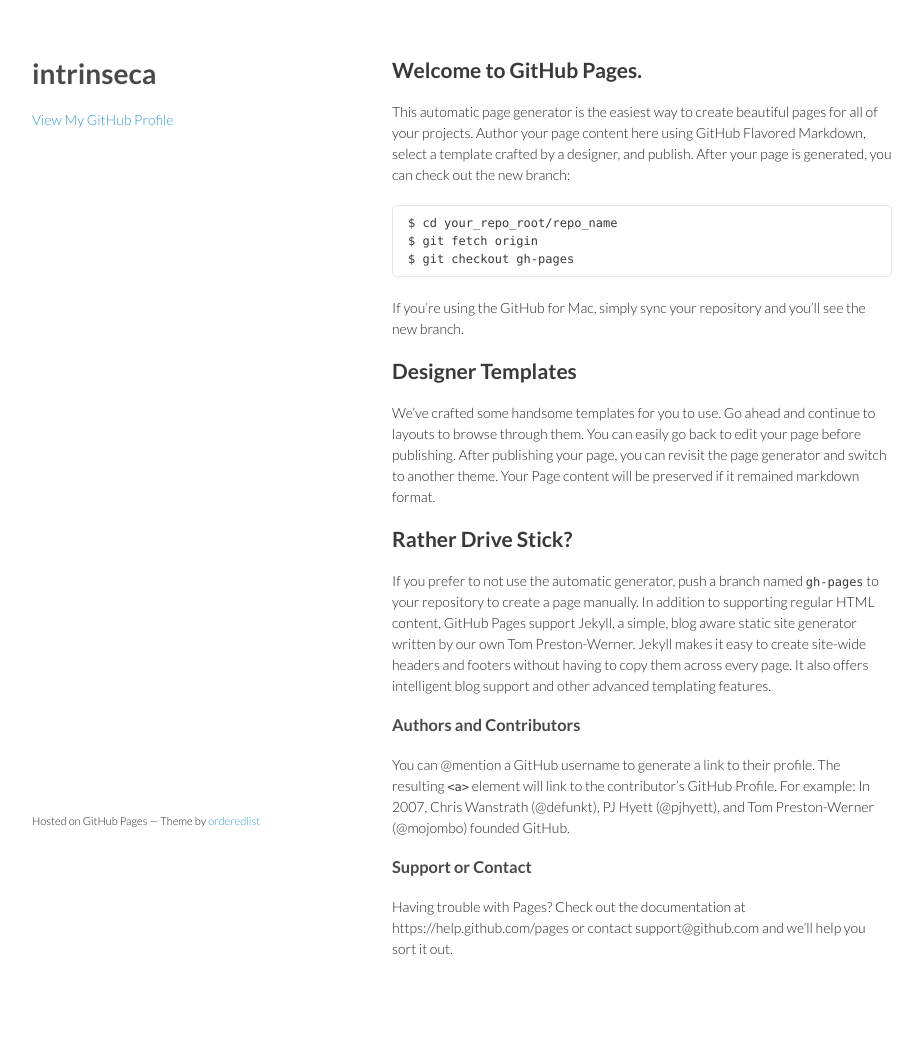
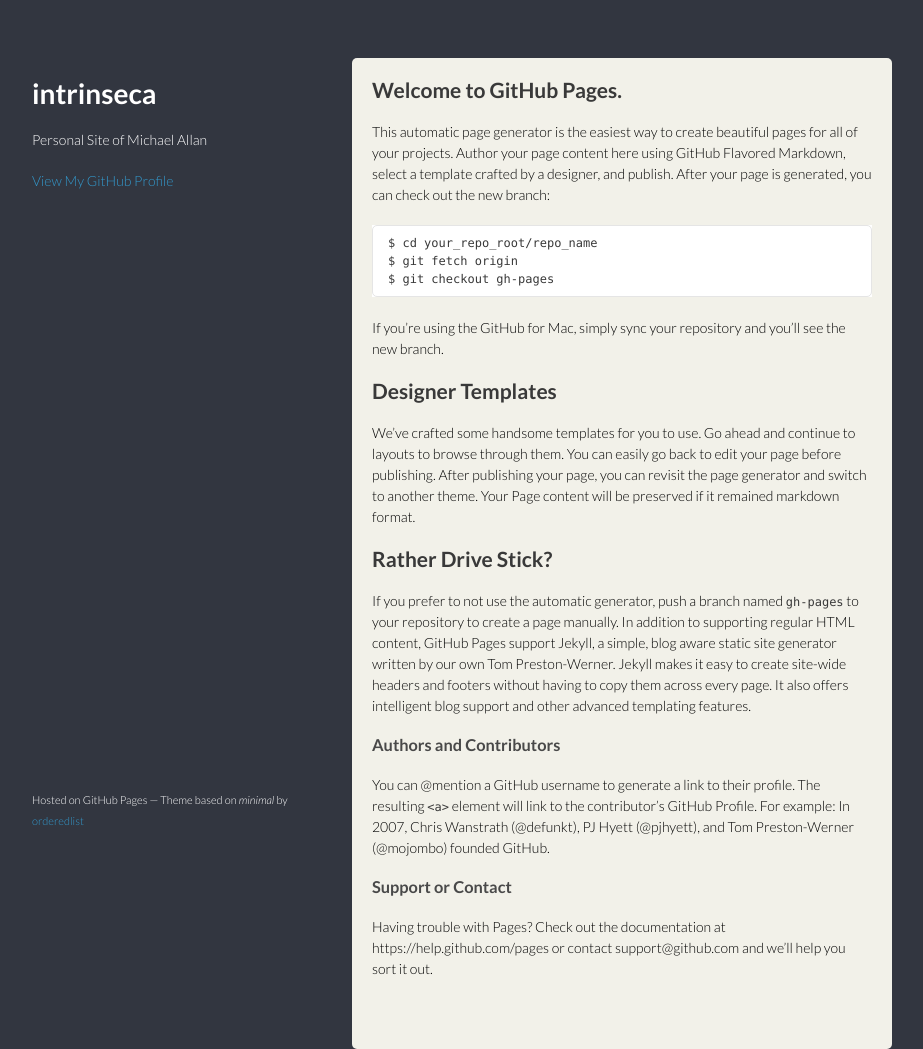
Before and after one commit to intrinseca/intrinseca.github.io, a Jekyll site: the page built from index.md, in a window 1280 px wide. Shown: the whole page, without its empty margins (178-1101 px from the left). Built offline with Jekyll 4.4.1, drawn with Linux system fonts in a browser that asks for light colours.

Commit message:
Convert theme colours

```diff
--- a/_layouts/default.html
+++ b/_layouts/default.html
@@ -16,17 +16,17 @@
     <div class="wrapper">
       <header>
         <h1>intrinseca</h1>
-        <p></p>
+        <p>Personal Site of Michael Allan</p>
 
-
-        <p class="view"><a href="https://github.com/intrinseca">View My GitHub Profile</a></p>
-
+        <p class="view">
+				<a href="https://github.com/intrinseca">View My GitHub Profile</a>
+				</p>
       </header>
       <section>
          {{ content }}
       </section>
       <footer>
-        <p><small>Hosted on GitHub Pages &mdash; Theme by <a href="https://github.com/orderedlist">orderedlist</a></small></p>
+        <p><small>Hosted on GitHub Pages &mdash; Theme based on <em>minimal</em> by <a href="https://github.com/orderedlist">orderedlist</a></small></p>
       </footer>
     </div>
     <script src="javascripts/scale.fix.js"></script>
--- a/stylesheets/styles.scss
+++ b/stylesheets/styles.scss
@@ -5,6 +5,12 @@
 
 $body_font: Lato, "Helvetica Neue", Helvetica, Arial, sans-serif;
 $body_color: #222;
+
+$light_bg: #F2F1E9;
+$dark_bg: #323640;
+
+$light_text: #fff;
+$dark_text: #000;
 
 $heading_color: #494949;
 
@@ -15,8 +21,12 @@
 body {
   padding:50px;
   font:14px/1.5 $body_font;
-  color: $body_color;
+  color: $dark_text;
   font-weight:300;
+  background: $dark_bg;
+}
+
+div.wrapper {
 }
 
 h1, h2, h3, h4, h5, h6 {
@@ -65,13 +75,14 @@
   font-style:italic;
 }
 
-code, pre {
+code {
   font-family:Monaco, Bitstream Vera Sans Mono, Lucida Console, Terminal;
   color: $accent_color_1;
   font-size:12px;
 }
 
 pre {
+	@extend code;
   padding:8px 15px;
   background: #f8f8f8;
   border-radius:5px;
@@ -107,9 +118,14 @@
   width:270px;
   float:left;
   position:fixed;
+  color: $light_text;
+	padding-top: 20px;
+
+	h1 {
+	 color: $light_text;
 	 }
 
-header ul {
+  ul {
 		list-style:none;
 		height:40px;
 
@@ -129,14 +145,14 @@
 		width:270px;
 	}
 
-header li {
+	li {
 		width:89px;
 		float:left;
 		border-right:1px solid #d2d2d2;
 		height:40px;
 	}
 
-header ul a {
+	ul a {
 		line-height:1;
 		font-size:11px;
 		color:#999;
@@ -146,31 +162,34 @@
 		height:40px;
 	}
 
+	ul li + li {
+		width:88px;
+		border-left:1px solid #fff;
+	}
+
+	ul li + li + li {
+		border-right:none;
+		width:89px;
+	}
+
+	ul a strong {
+		font-size:14px;
+		display:block;
+		color:#222;
+	}
+}
+
 strong {
   color:#222;
   font-weight:700;
 }
 
-header ul li + li {
-  width:88px;
-  border-left:1px solid #fff;
-}
-
-header ul li + li + li {
-  border-right:none;
-  width:89px;
-}
-
-header ul a strong {
-  font-size:14px;
-  display:block;
-  color:#222;
-}
-
 section {
   width:500px;
   float:right;
-  padding-bottom:50px;
+  padding:20px 20px 50px 20px;
+  background: $light_bg;
+  border-radius:5px;
 }
 
 small {
@@ -189,6 +208,7 @@
   float:left;
   position:fixed;
   bottom:50px;
+	color: $light_text;
 }
 
 @media print, screen and (max-width: 960px) {
@@ -206,12 +226,13 @@
 
   header {
     padding-right:320px;
+		padding-left: 20px;
   }
 
   section {
     border:1px solid #e5e5e5;
     border-width:1px 0;
-    padding:20px 0;
+    padding:20px 20px 0px 20px;
     margin:0 0 20px;
   }
 
@@ -224,6 +245,10 @@
     right:50px;
     top:52px;
   }
+
+	footer {
+		padding-left: 20px;
+	}
 }
 
 @media print, screen and (max-width: 720px) {
@@ -232,7 +257,7 @@
   }
 
   header {
-    padding:0;
+    padding-right: 0;
   }
 
   header ul, header p.view {
@@ -246,11 +271,16 @@
 
 @media print, screen and (max-width: 480px) {
   body {
-    padding:15px;
+    padding:0px;
+		margin: 0;
   }
 
   header ul {
     display:none;
+  }
+
+	section {
+		border-radius:0;
 	}
 }
 
```
Lines whose indentation alone changed are shown as unchanged.
